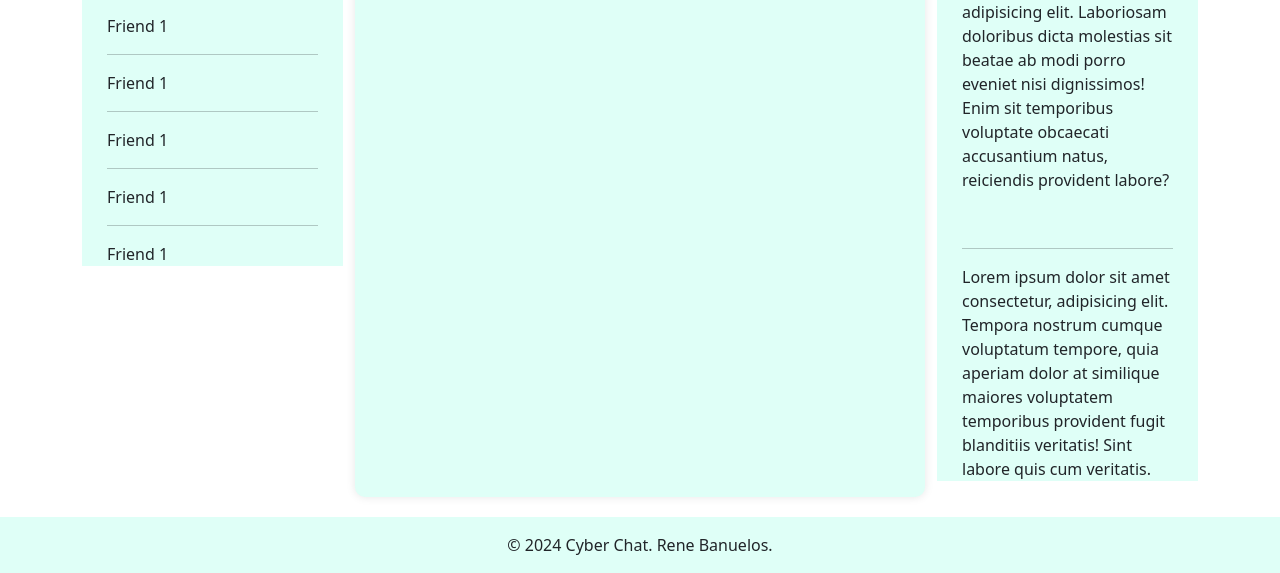
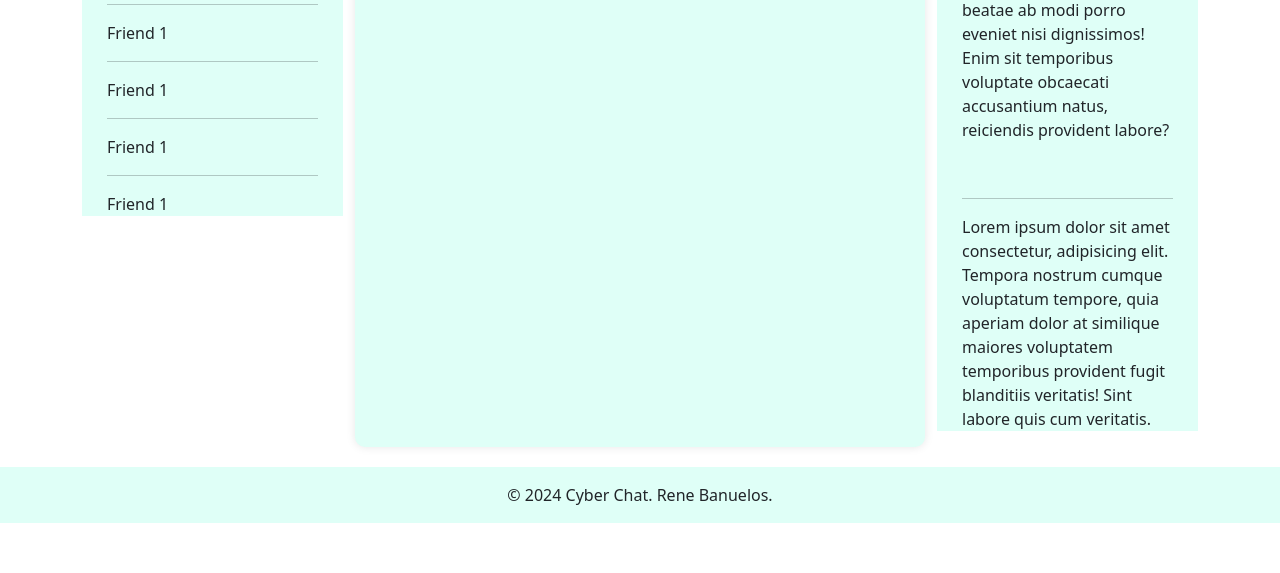
Before and after one commit to ReneBA1999/Capstone3, a website: page post.html in a window 1280 px wide. Shown: the part 383-956 px from the top of the page. After the commit the page ends 906 px from the top, so only its background shows below. Drawn offline with nearby package versions, Linux system fonts and the light colour scheme; no server answers; sample sign-in values are in the browser's storage.

Commit message:
added to read me file
added to read me file

```diff
--- a/css/posts.css
+++ b/css/posts.css
@@ -2,7 +2,7 @@
 
 /* Main content: Add margin to top, set up flexbox layout, and add padding */
 main {
-    margin-top: 70px; /* Add space to avoid content being hidden under the navbar */
+    margin-top: 20px; /* Add space to avoid content being hidden under the navbar */
     display: flex;
     justify-content: center;
     padding: 20px;
@@ -10,7 +10,6 @@ main {
 
 /* Posts container: Style the container for posts */
 .posts-container {
-    /* width: 70%; */
     background-color: #dffff7;
     padding: 0;
     border-radius: 10px;
```
Also changed, not shown: README.md, images/login-minimized.png (added), images/posts-fullscreen.png (added), images/posts-minimized.png (added), images/profile-fullscreen.png (added), images/profile-minimized.png (added), 3 other files.
